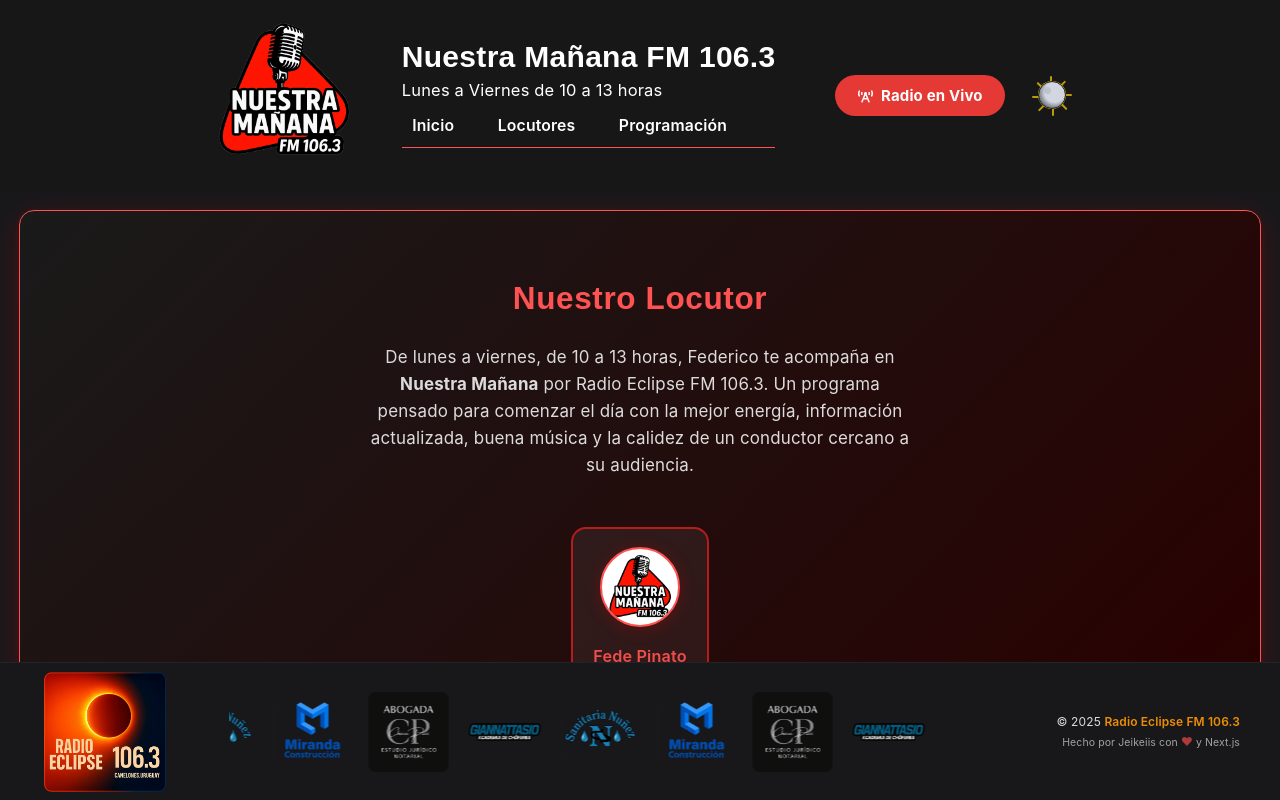
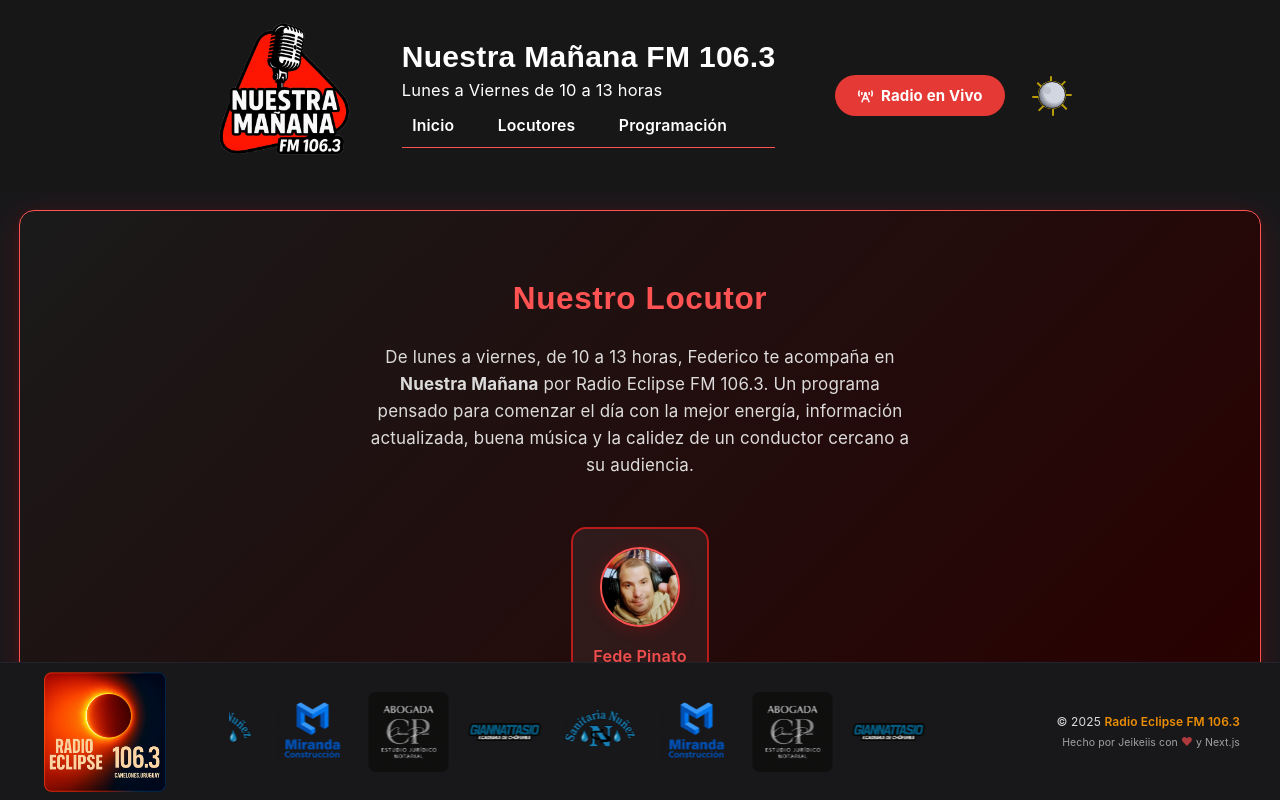
Before and after one commit to Jeikeiis/Nuestra.M-Radio.Eclipse, a Next.js app: page / in a window 1280 px wide. Shown: the top 800 px of the page. Built offline with nearby package versions, Linux system fonts and the light colour scheme.

Commit message:
Checkpoint 9.6.3

```diff
--- a/src/components/LocutoresSection.tsx
+++ b/src/components/LocutoresSection.tsx
@@ -4,7 +4,7 @@ const locutores = [
   {
     nombre: "Fede Pinato",
     programa: "Nuestra Mañana",
-    img: "/NuestraManana2.0.webp",
+    img: "/FedePerfil.webp", // Actualizado para mostrar la nueva foto
     alt: "Fede Pinato - Nuestra Mañana",
   },
 ];
--- a/src/utils/fetchNoticiasGoogle.ts
+++ b/src/utils/fetchNoticiasGoogle.ts
@@ -1,4 +1,4 @@
-const API_KEY = process.env.API_USER_KEY as string; // API key pública de NewsData.io
+const API_KEY = "pub_b99564d2bb0e4b77b00b36d54202807d"; // API key pública de NewsData.io
 
 export async function fetchNoticiasNewsData(region: string) {
   // Usa el endpoint /latest y la nueva API key
```
Also changed, not shown: public/FedePerfil.webp (added).
